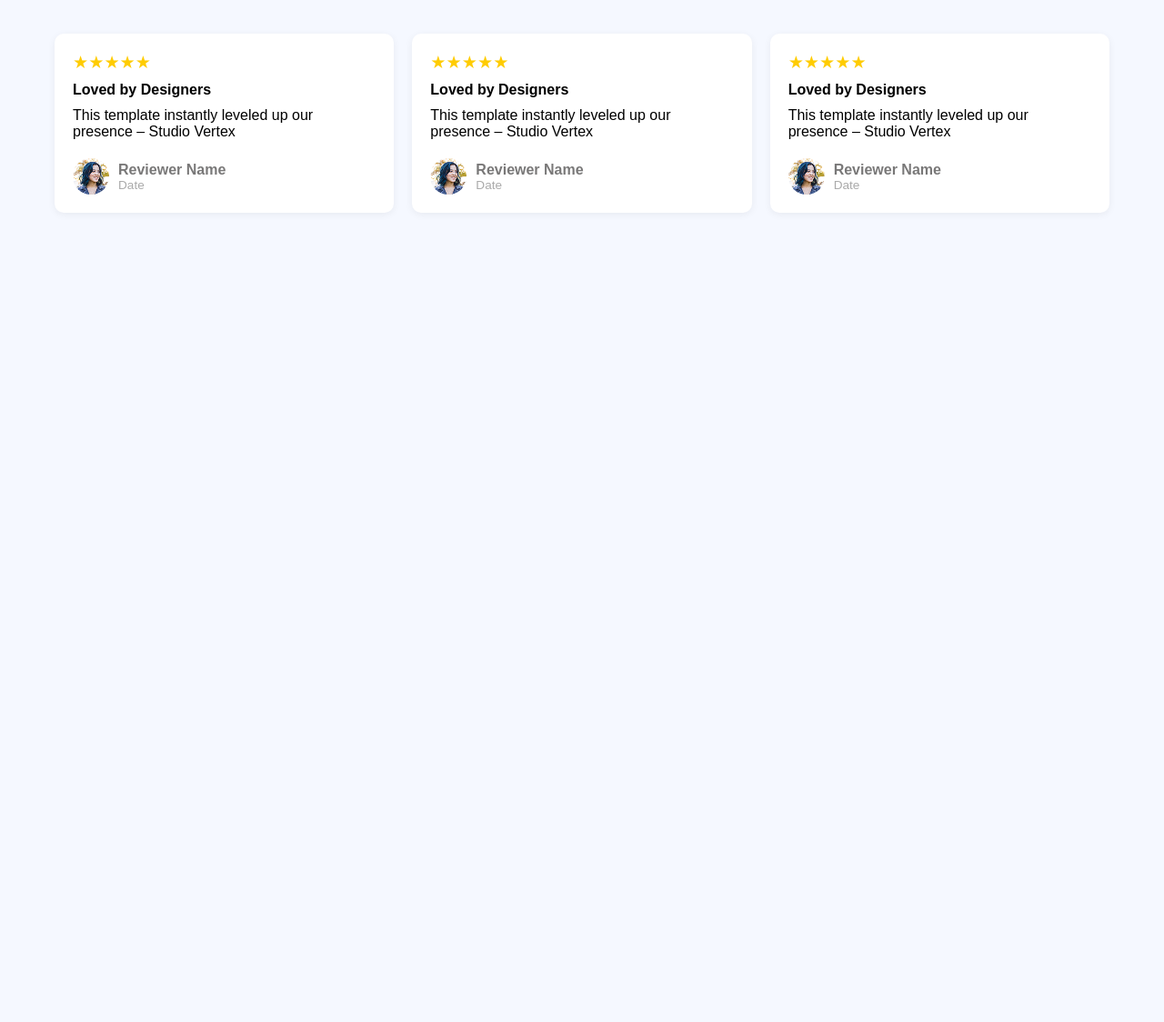
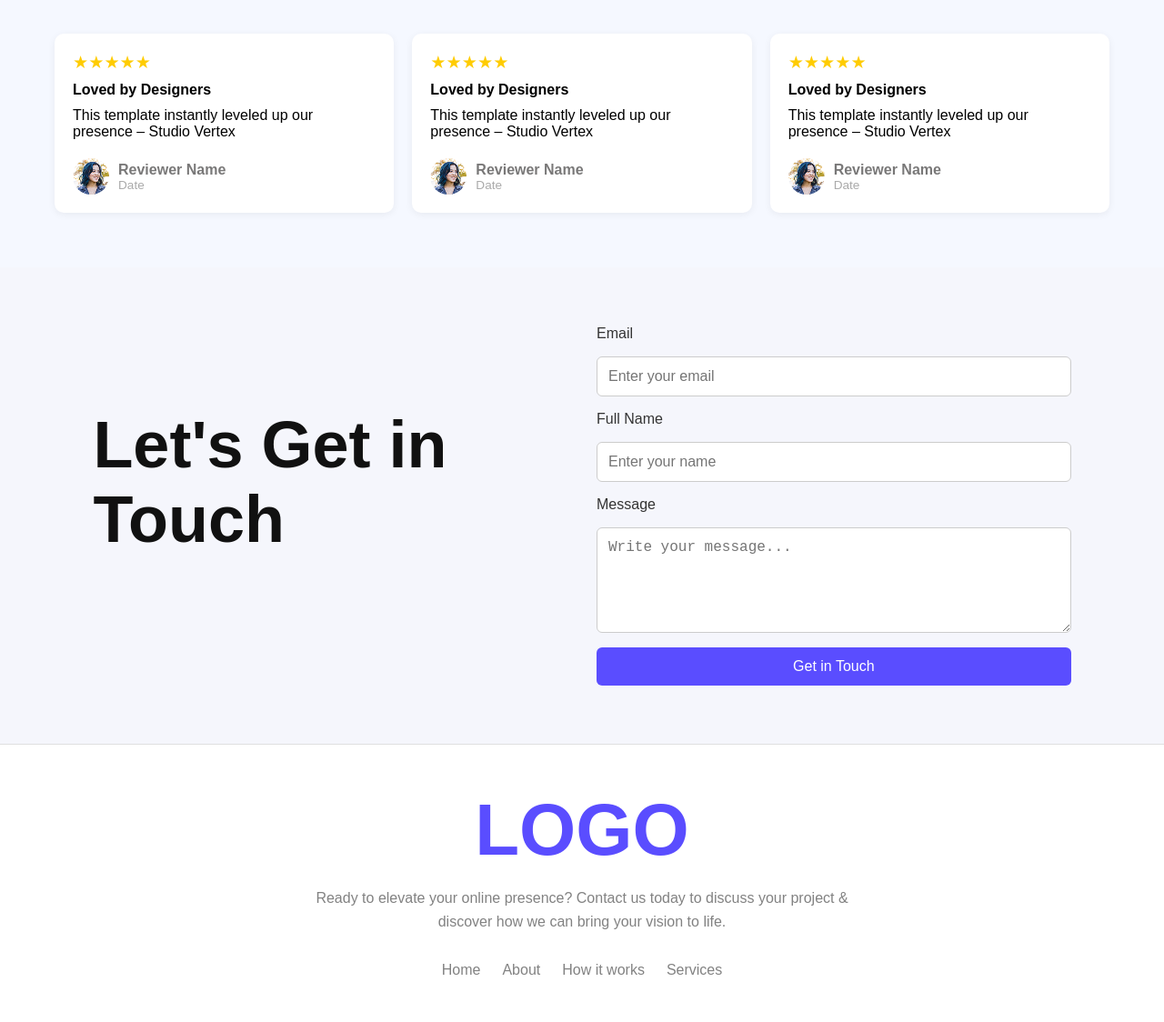
Before and after one commit to Sehanur24/B12A01-landing-launchpad, a plain HTML site: page index.html in a window 1280 px wide. Shown: the part 1791-2915 px from the top of the page at 91% size. Before the commit the page ends 2085 px from the top, so only its background shows below. Drawn offline with Linux system fonts and the light colour scheme.

Commit message:
fifth commit

```diff
--- a/index.html
+++ b/index.html
@@ -92,5 +92,37 @@
       </div>
     </div>
   </section>
+ <section class="contact-section">
+    <div class="contact-left">
+      <h2>Let's Get in Touch</h2>
+    </div>
+    <div class="contact-right">
+      <form>
+        <label for="email">Email</label>
+        <input type="email" id="email" placeholder="Enter your email" required>
+
+        <label for="name">Full Name</label>
+        <input type="text" id="name" placeholder="Enter your name" required>
+
+        <label for="message">Message</label>
+        <textarea id="message" rows="5" placeholder="Write your message..." required></textarea>
+
+        <button type="submit" class="contact-btn">Get in Touch</button>
+      </form>
+    </div>
+  </section>
+  <footer class="footer-section">
+    <div class="footer-logo">LOGO</div>
+    <p class="footer-subtitle">
+      Ready to elevate your online presence? Contact us today to discuss your project & discover how we can bring your
+      vision to life.
+    </p>
+    <div class="footer-links">
+      <a href="#">Home</a>
+      <a href="#">About</a>
+      <a href="#">How it works</a>
+      <a href="#">Services</a>
+    </div>
+  </footer>
 </body>
 </html>
--- a/style/styles.css
+++ b/style/styles.css
@@ -209,3 +209,118 @@ body {
   color: #aaa;
   font-size: 0.85rem;
 }
+/* Contact Section */
+.contact-section {
+  display: flex;
+  justify-content: space-between;
+  align-items: flex-start;
+  background-color: #f5f6fc;
+  padding: 4rem 8%;
+  gap: 2rem;
+  flex-wrap: wrap;
+}
+
+
+.contact-left {
+  flex: 1;
+  min-width: 250px;
+  padding-top: 90px;
+}
+
+.contact-left h2 {
+  font-size: 4.5rem;
+  color: #111;
+}
+
+
+.contact-right {
+  flex: 1;
+  min-width: 300px;
+}
+
+form {
+  display: flex;
+  flex-direction: column;
+  gap: 1rem;
+}
+
+label {
+  font-weight: 500;
+  color: #333;
+}
+
+input, textarea {
+  padding: 0.75rem;
+  border: 1px solid #ccc;
+  border-radius: 6px;
+  font-size: 1rem;
+  width: 100%;
+  resize: vertical;
+}
+
+.contact-btn {
+  background-color: #5a4dff;
+  color: white;
+  padding: 0.75rem 1.2rem;
+  border: none;
+  border-radius: 6px;
+  cursor: pointer;
+  font-size: 1rem;
+}
+
+
+/* Footer Section */
+.footer-section {
+  background-color: #fff;
+  padding: 3rem 2rem;
+  text-align: center;
+  border-top: 1px solid #e0e0e0;
+}
+
+.footer-logo {
+  font-size: 5rem;
+  font-weight: bold;
+  color: #5a4dff;
+  margin-bottom: 1rem;
+}
+
+.footer-subtitle {
+  max-width: 600px;
+  margin: 0 auto 2rem auto;
+  color: #828282;
+  font-size: 1rem;
+  line-height: 1.6;
+}
+
+.footer-links {
+  display: flex;
+  justify-content: center;
+  gap: 1.5rem;
+  flex-wrap: wrap;
+}
+
+.footer-links a {
+  text-decoration: none;
+  color: #828282;
+  font-weight: 500;
+  font-size: 1rem;
+}
+
+/* Base style for all buttons */
+.signup-btn,
+.primary-btn,
+.action-btn,
+.contact-btn,
+button {
+  transition: background-color 0.3s ease;
+}
+
+/* Hover effect: color change */
+.signup-btn:hover,
+.primary-btn:hover,
+.action-btn:hover,
+.contact-btn:hover,
+button:hover {
+  background-color: #a5f02c;
+  color: black;
+}
```
